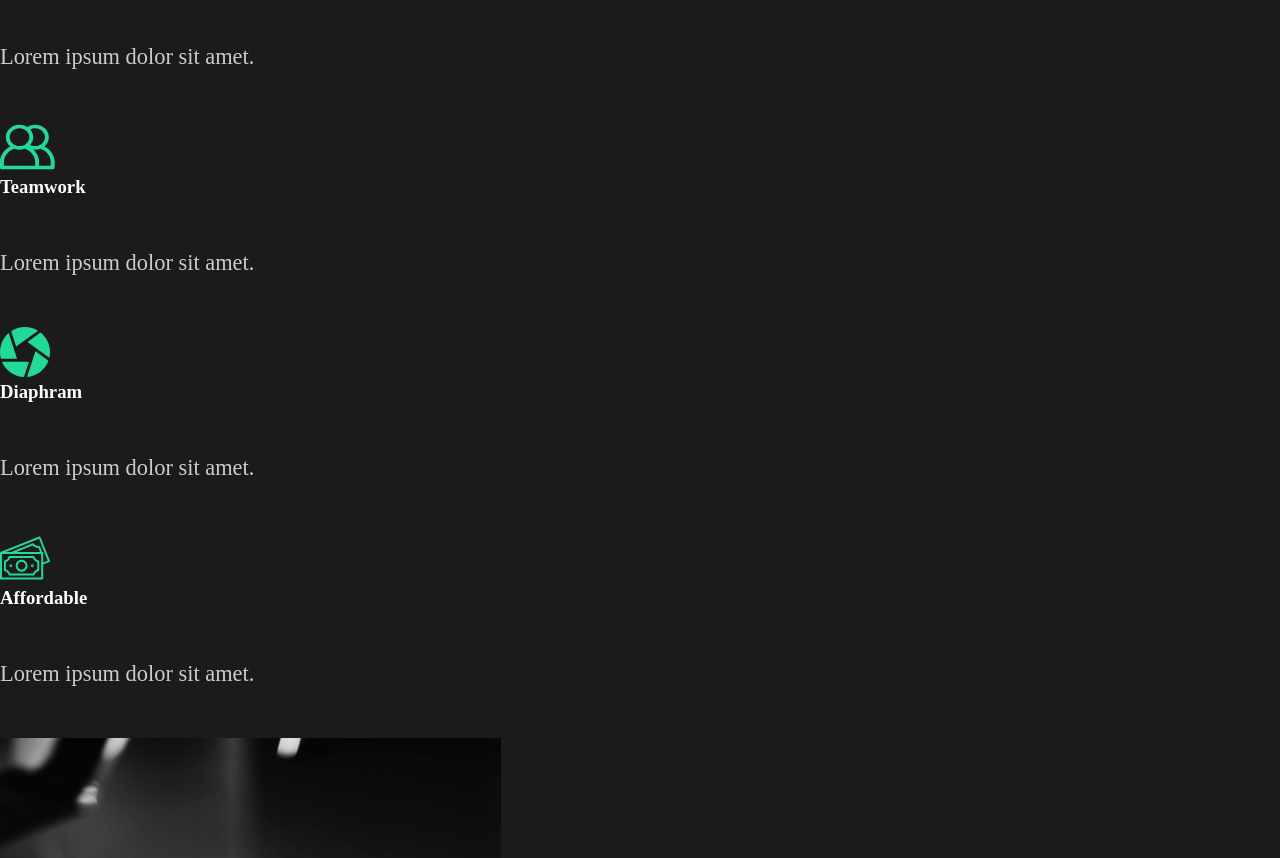
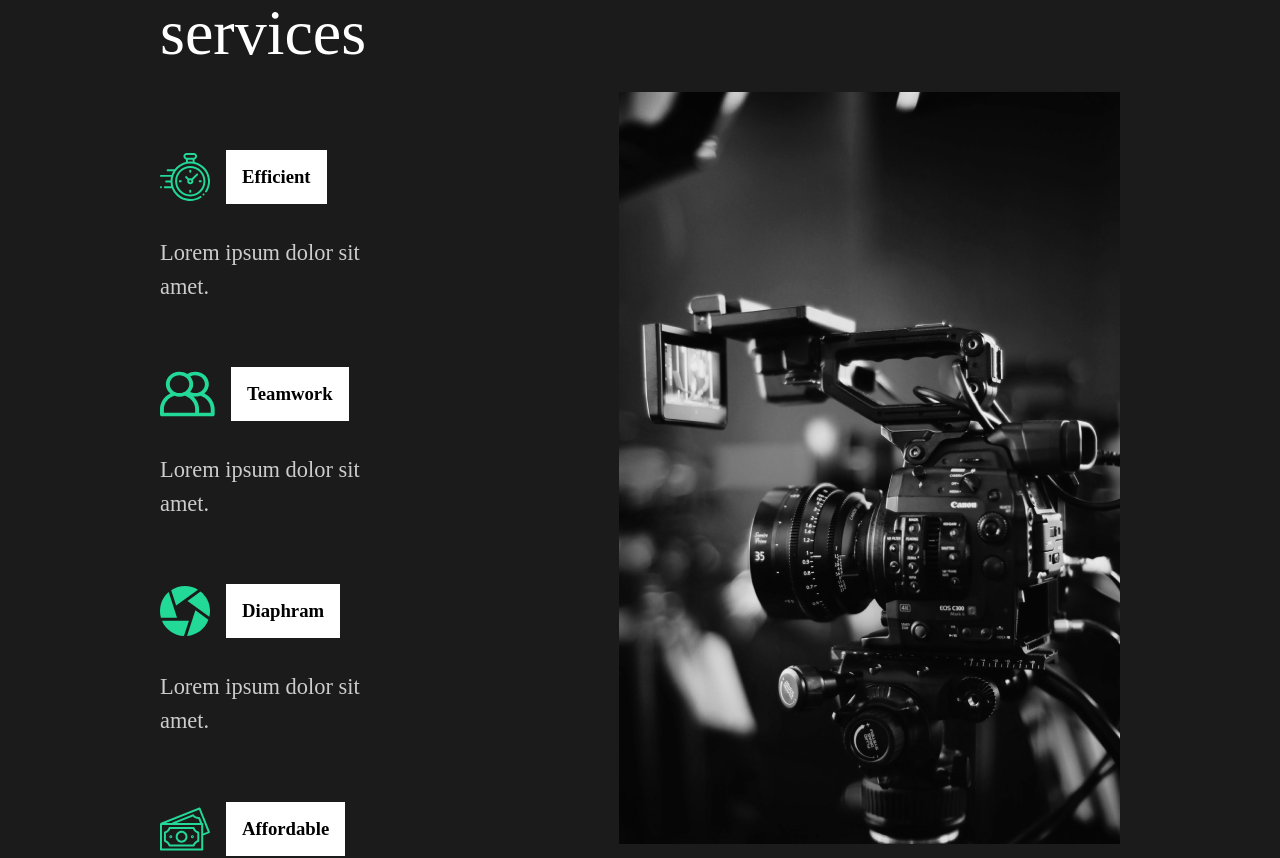
Before and after one commit to KevinWilburn/the-creative-react-course-capture, a React (Create React App) app: page / in a window 1280 px wide. Shown: the part 980-1838 px from the top of the page. Built offline with nearby package versions, Linux system fonts and the light colour scheme.

Commit message:
5. Intro to styled components

```diff
--- a/src/components/AboutSection.jsx
+++ b/src/components/AboutSection.jsx
@@ -1,7 +1,7 @@
 import React from "react";
 import home1 from '../img/home1.png'
-import styled from 'styled-components'
-
+//import styled from 'styled-components'
+import { About, Description, Hide, Image} from '../pages/style'
 
 const AboutSection = () => {
     return(
@@ -32,32 +32,4 @@ const AboutSection = () => {
     )
 }
 
-//styled components
-const About = styled.div`
-  min-height: 90vh;
-  display: flex;
-  align-items: center;
-  justify-content:space-between;
-  padding: 5rem 10rem;
-  color: white;
-
-`;
-const Description =styled.div`
-    flex: 1;
-    padding-right: 5rem;
-    h2{
-        font-weight: lighter;
-    }
-`;
-const Image = styled.div`
-    flex: 1;
-    img{
-        width: 100%;
-        height: 80vh;
-        object-fit:cover;
-    }
-`;
-const Hide =styled.div`
-    overflow:hidden;
-`
 export default AboutSection
--- a/src/components/ServicesSection.jsx
+++ b/src/components/ServicesSection.jsx
@@ -5,48 +5,79 @@ import diaphragm from '../img/diaphragm.svg';
 import money from '../img/money.svg';
 import teamwork from '../img/teamwork.svg'
 import home2 from '../img/home2.png'
+import { About, Description, Hide, Image} from '../pages/style'
+import styled from 'styled-components'
+
 
 const ServicesSection = () => {
     return(
-        <div className='services'>
+        <Services>
             <div className='description'>
                 <h2>High <span>quality</span> services</h2>
-                    <div className="cards">
-                        <div className="card">
+                    <Cards>
+                        <Card>
                             <div className="icon">
                                 <img src={clock} alt="clock" />
                                 <h3>Efficient</h3>
                             </div>
                             <p>Lorem ipsum dolor sit amet.</p>
-                        </div>
-                        <div className="card">
+                        </Card>
+                        <Card>
                             <div className="icon">
                                 <img src={teamwork} alt="teamwork" />
                                 <h3>Teamwork</h3>
                             </div>
                             <p>Lorem ipsum dolor sit amet.</p>
-                        </div>
-                        <div className="card">
+                        </Card>
+                        <Card>
                             <div className="icon">
                                 <img src={diaphragm} alt="diaphram" />
                                 <h3>Diaphram</h3>
                             </div>
                             <p>Lorem ipsum dolor sit amet.</p>
-                        </div>
-                        <div className="card">
+                        </Card>
+                        <Card>
                             <div className="icon">
                                 <img src={money} alt="money" />
                                 <h3>Affordable</h3>
                             </div>
                             <p>Lorem ipsum dolor sit amet.</p>
-                        </div>
-                    </div>
+                        </Card>
+                    </Cards>
             </div>
             <div className="image">
                 <img src={home2} alt="home2" />
             </div>
-        </div>
+        </Services>
     )
 }
+const Services= styled(About)`
 
+    h2{
+        padding-bottom: 5rem;
+    }
+    p{
+        width: 70%;
+        padding: 2rem 0rem 4rem 0rem;
+
+    }
+`
+const Cards =styled.div`
+    display: flex;
+    flex-wrap: wrap;
+`
+const Card= styled.div`
+    flex-basis:20rem;
+    .icon{
+        display: flex;
+        align-items: center;
+        h3{
+            margin-left: 1rem;
+            background: white;
+            color:black;
+            padding: 1rem;
+        }
+
+    }
+`
 export default ServicesSection;
--- /dev/null
+++ b/src/pages/style.jsx
@@ -0,0 +1,30 @@
+import styled from "styled-components"
+
+
+export const About = styled.div`
+  min-height: 90vh;
+  display: flex;
+  align-items: center;
+  justify-content:space-between;
+  padding: 5rem 10rem;
+  color: white;
+
+`;
+export const Description =styled.div`
+    flex: 1;
+    padding-right: 5rem;
+    h2{
+        font-weight: lighter;
+    }
+`;
+export const Image = styled.div`
+    flex: 1;
+    img{
+        width: 100%;
+        height: 80vh;
+        object-fit:cover;
+    }
+`;
+export const Hide =styled.div`
+    overflow:hidden;
+`
```
